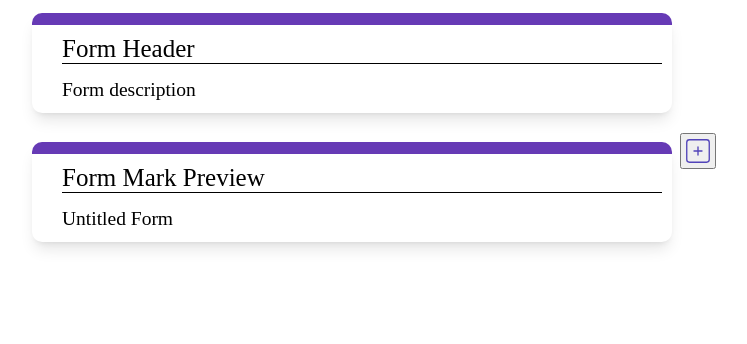
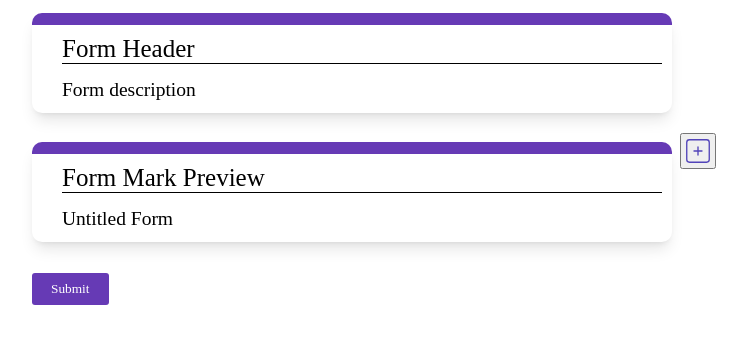
Before and after one commit to omnia-adnan/Form-Template-System, a React (Create React App) app: page / in a window 1280 px wide. Shown: the top 344 px of the page, without its empty margins (288-1035 px from the left). Built offline with nearby package versions, Linux system fonts and the light colour scheme.

Commit message:
add submit button and it's work

```diff
--- a/src/Pages/Form.css
+++ b/src/Pages/Form.css
@@ -58,7 +58,7 @@
 }
 .choices{
 	box-sizing: border-box;
-	margin-bottom: 0;
+	margin-bottom: 1rem;
 }
 
 .question_titel{
@@ -144,6 +144,16 @@
 	justify-content: flex-start;
 }
 
+.submit{
+	margin: 15px 0 ;
+	align-self: flex-end;
+	padding: 8px 19px;
+	border-radius: 3px;
+	background-color: #663ab5;
+	border: none;
+	color: white;
+}
+
 @media only screen and (max-width: 600px) {
 	.container{
 		width: 100%;
--- a/src/Pages/Form.jsx
+++ b/src/Pages/Form.jsx
@@ -1,3 +1,4 @@
+/* eslint-disable array-callback-return */
 import { useState } from 'react';
 import './Form.css';
 import { CiSquarePlus } from "react-icons/ci";
@@ -7,6 +8,13 @@ function Form() {
     const [onEdit, setOnEdit] = useState(false);
     const [textField, setTextField] = useState('');
     const [editedField, setEditedField] = useState('');
+
+    const camelize = (str) => {
+        return str.replace(/(?:^\|[A-Z]|\b\w|\s+)/g, function (match, index) {
+            if (+match === 0) return "";
+            return index === 0 ? match.toLowerCase() : match.toUpperCase();
+        });
+    };
 
     const addQuestion = () => {
         const field ={
@@ -47,6 +55,20 @@ function Form() {
             }
 
         }
+    }
+
+    const submitForm = (e) => {
+        e.preventDefault();
+        const formTargets = e.target;
+        let data = [];
+        formContent.map(content => {
+            const element = camelize(content.label)
+            data.push({
+                question: content.label,
+                answer: formTargets[element].value,
+            })
+            console.log('form data', data);
+        })
     }
 
     return (
@@ -116,7 +138,7 @@ function Form() {
                 <h2>Untitled Form</h2>
             </div>
 
-            <div className='questions'>
+            <form onSubmit={submitForm} className='questions'>
                 {formContent.map((field) => {
                     return(
                         <div className='question_type'>
@@ -127,14 +149,14 @@ function Form() {
                             </div>
                             <div className='choice_type'>
                                 {
-                                    field.question_type === 'showt_answer' && <input type="text" placeholder={field.label} />
+                                    field.question_type === 'showt_answer' && <input type="text" placeholder={field.label} name={camelize(field.label)}/>
                                 }
                                 {
-                                    field.question_type === 'paregraph' && <textarea rows={4} placeholder={field.label} />
+                                    field.question_type === 'paregraph' && <textarea rows={4} placeholder={field.label} name={camelize(field.label)}/>
                                 }
                                 {
                                     field.question_type === 'multichoice' &&
-                                        <select>
+                                        <select name={camelize(field.label)}>
                                             {field.list.map((item) => <option key={item} value={item}>{item}</option>)}
                                         </select>
                                 }
@@ -142,7 +164,15 @@ function Form() {
                         </div>
                     )
                 })}
-            </div>
+
+                <div>
+                    <div>
+                        <button type='submit' className='submit'>
+                            Submit
+                        </button>
+                    </div>
+                </div>
+            </form>
         </div>
     );
 }
```
